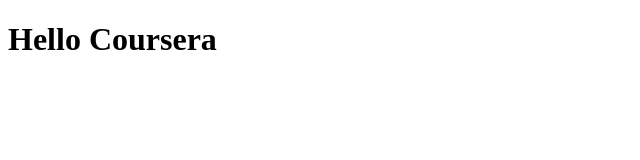
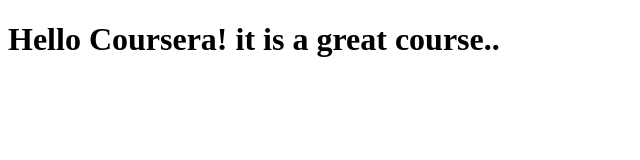
Before and after one commit to mustafaaydogan81/coresera-test, a plain HTML site: page site/index.html in a window 1280 px wide. Shown: the whole page, without its empty margins (0-640 px from the left). Drawn offline with Linux system fonts and the light colour scheme.

Commit message:
Small addition to our page content.

```diff
--- a/site/index.html
+++ b/site/index.html
@@ -4,6 +4,6 @@
 	<title>Hello Coursera</title>
 </head>
 <body>
-<h1>Hello Coursera</h1>
+<h1>Hello Coursera! it is a great course..</h1>
 </body>
 </html>
```
